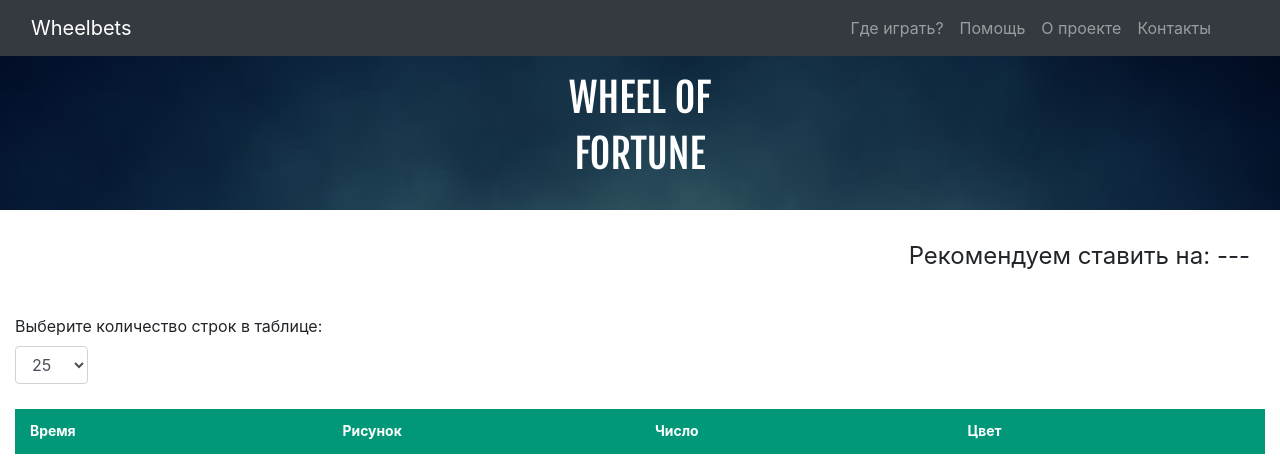
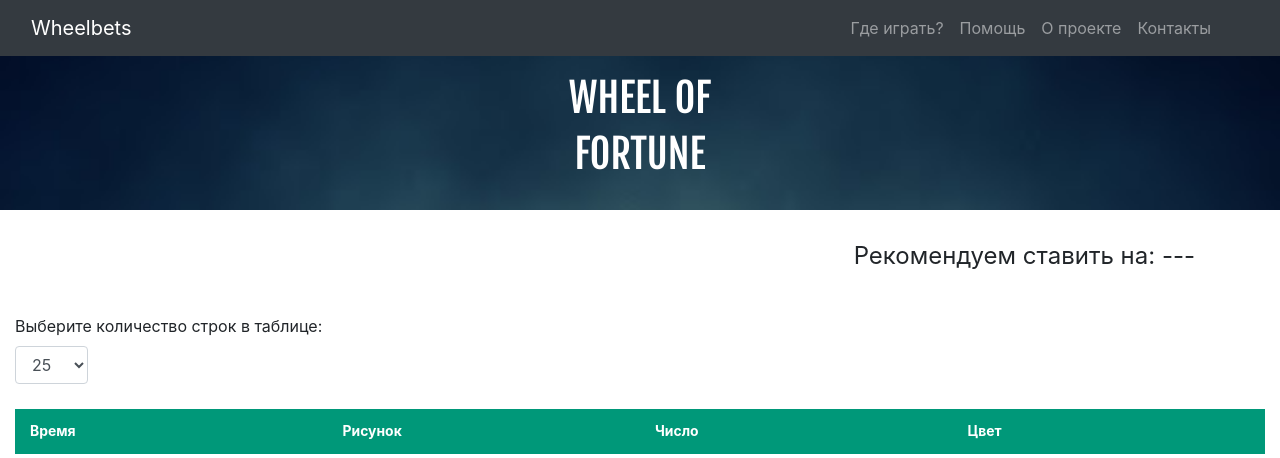
Before and after one commit to valikrakots/wheelbets, a Django app: page / in a window 1280 px wide. Shown: the top 458 px of the page. Run offline with Django 3.2, Linux system fonts and the light colour scheme; data that the repository does not hold is empty; some libraries are stand-ins or nearby versions.

Commit message:
QWerty122233333

```diff
--- a/blog/templates/blog/home.html
+++ b/blog/templates/blog/home.html
@@ -1,7 +1,7 @@
   {% extends 'blog/base.html' %}
   {% load static %}
   {% block content %}
-<div class="container-fluid" style="margin-top: 3.5vh">
+<div class="container" style="margin-top: 3.5vh">
   <div><script src="https://affpros.net/im.js?serial=943&creative_id=118&anid="></script></div>
 
   {% if postw.recom == 'red' %}
```
